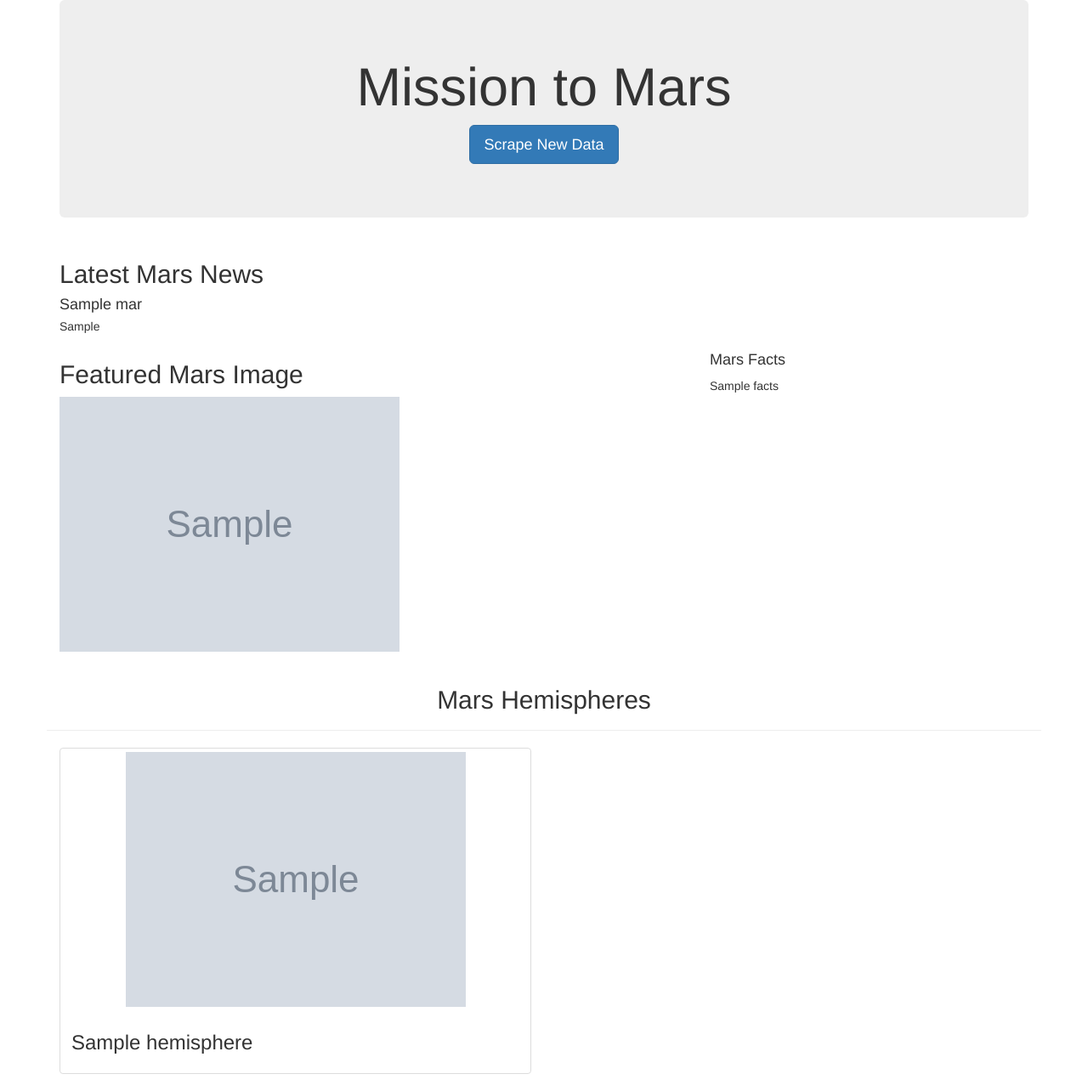
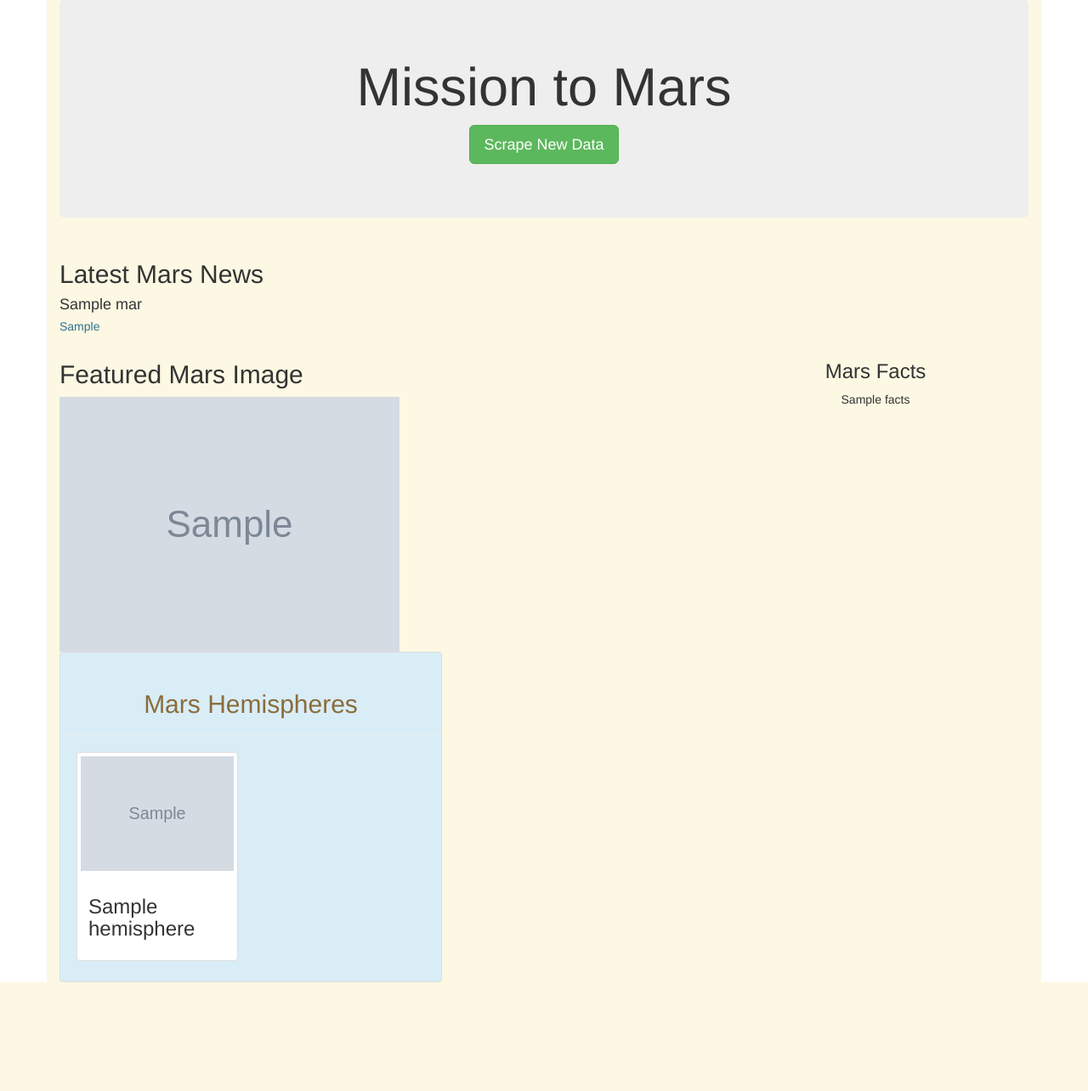
Before and after one commit to daniel-sh-au/010_Mission-to-Mars, a Flask app: page / in a window 1280 px wide. Shown: the whole page at 85% size. After the commit the page ends 1156 px from the top, so only its background shows below. Run offline with Flask 2, Linux system fonts and the light colour scheme; grey boxes marked "Sample" are stand-in pictures; a database or web service that is not in the repository returns one stand-in record (values such as "Sample title"); some libraries are stand-ins or nearby versions.

Commit message:
completed Deliverable 3

```diff
--- a/templates/index.html
+++ b/templates/index.html
@@ -11,21 +11,21 @@
    />
   </head>
   <body>
-    <div class="container">
+    <div class="container bg-warning">
       <!-- Add Jumbotron to Header -->
       <div class="jumbotron text-center">
         <h1>Mission to Mars</h1>
         <!-- Add a button to activate scraping script -->
-        <p><a class="btn btn-primary btn-lg" href="/scrape" role="button">Scrape New Data</a></p>
+        <p><a class="btn btn-success btn-lg" href="/scrape" role="button">Scrape New Data</a></p>
       </div>
       <!-- Mars News -->
       <div class="row" id="mars-news">
-        <div class="col-md-12">
+        <div class="col-xs-12">
           <div class="media">
             <div class="media-body">
               <h2>Latest Mars News</h2>
               <h4 class="media-heading">{{mars.news_title}}</h4>
-              <p>{{ mars.news_paragraph }}</p>
+              <p class="text-info">{{ mars.news_paragraph }}</p>
             </div>
           </div>
         </div>
@@ -37,22 +37,22 @@
           <img src="{{ mars.featured_image }}" class="img-responsive" alt="Responsive image"/>
         </div>
         <!-- Mars Facts -->
-        <div class="col-md-4">
-          <div class="row" id="mars-facts">
-            <h4>Mars Facts</h4>
+        <div class="col-xs-4">
+          <div class="row text-center" id="mars-facts">
+            <h3 class="text-center">Mars Facts</h3>
             {{ mars.facts | safe }}
           </div>
         </div>
       </div>
 
       <!-- Section for Mars Hemispheres -->
-      <div class="row" id="mars-hemispheres">
+      <div class="img-thumbnail bg-info" id="mars-hemispheres">
         <div class="page-header">
-          <h2 class="text-center">Mars Hemispheres</h2>
+          <h2 class="text-center text-warning">Mars Hemispheres</h2>
         </div>
 
         {% for hemisphere in mars.hemispheres %}
-        <div class="col-md-6">
+        <div class="col-xs-6">
           <div class="thumbnail">
             <img src="{{hemisphere.img_url | default('static/images/error.png', true)}}" alt="...">
             <div class="caption">
```
